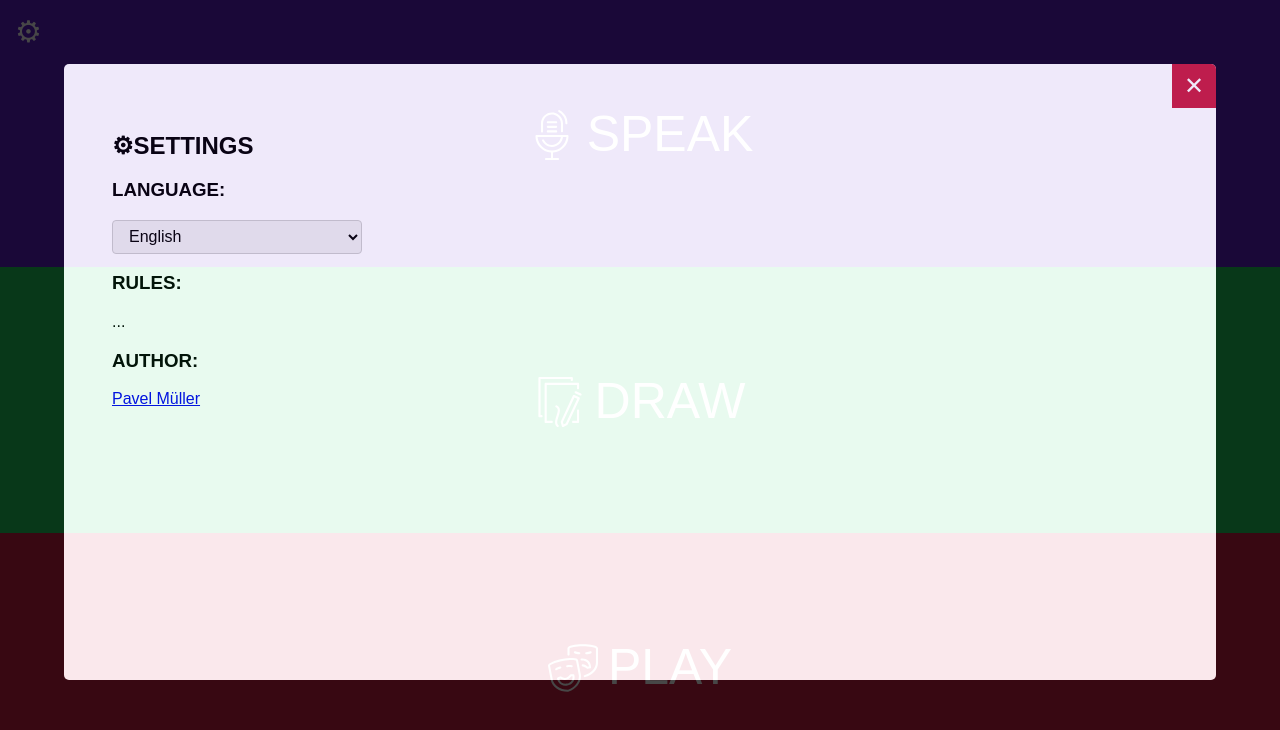
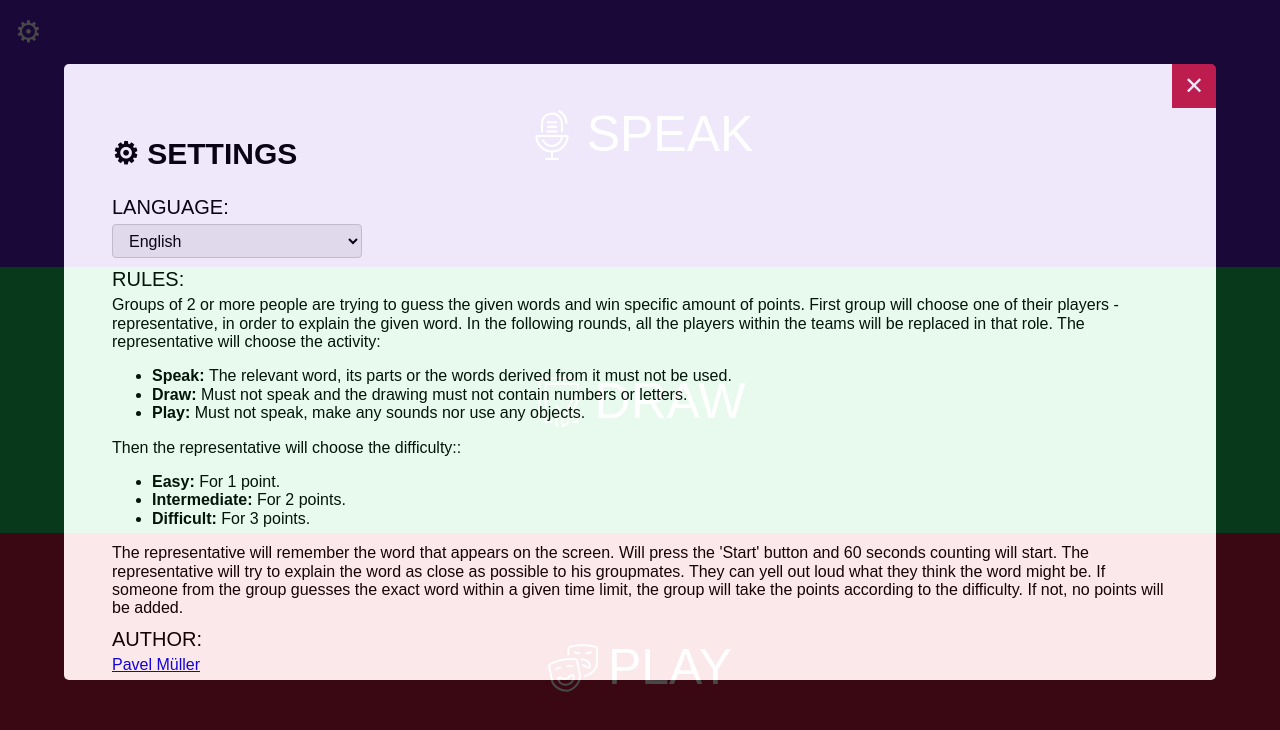
Before and after one commit to froston/charades, a React app: page / in a window 1280 px wide. Both pictures are taken after a click on the link "Settings". Shown: the top 730 px of the page. Built offline with nearby package versions, Linux system fonts and the light colour scheme.

Commit message:
Add rules in english

```diff
--- a/src/components/Settings.css
+++ b/src/components/Settings.css
@@ -16,9 +16,20 @@
   cursor: default;
 }
 
-.settings h2,
+.settings h2  {
+  text-transform: uppercase;
+  font-size: 30px;
+}
+
 .settings h3 {
+  margin: 10px 0 5px 0;
   text-transform: uppercase;
+  font-size: 20px;
+  font-weight: lighter;
+}
+
+.settings p  {
+  margin: 0;
 }
 
 .settings.show {
--- a/src/components/Settings.js
+++ b/src/components/Settings.js
@@ -23,20 +23,30 @@ class Settings extends React.Component {
       <div className={this.props.show ? "settings show" : "settings"}  >
         <div className="modal">
           <button className="close" onClick={this.props.closeModal}>&#10005;</button>
-          <div>
-            <h2><span>&#9881;</span>{lang[this.props.loc].settings.settings}</h2>
+          <h2><span>&#9881; </span>{lang[this.props.loc].settings.title}</h2>
           <h3>{lang[this.props.loc].settings.lang}:</h3>
           <select onChange={(event) => this.props.setLanguage(event.target.value)} value={this.props.loc}>
             <option value="es">{lang[this.props.loc].settings.es}</option>
             <option value="en">{lang[this.props.loc].settings.en}</option>
           </select>
-            <h3>{lang[this.props.loc].settings.rules}:</h3>
-            <p>...</p>
+          <h3>{lang[this.props.loc].settings.rules.title}:</h3>
+          <p>{lang[this.props.loc].settings.rules.game}</p>
+          <ul>
+            <li><b>{lang[this.props.loc].speaking}: </b>{lang[this.props.loc].settings.rules.speaking}</li>
+            <li><b>{lang[this.props.loc].drawing}: </b>{lang[this.props.loc].settings.rules.drawing}</li>
+            <li><b>{lang[this.props.loc].pantomima}: </b>{lang[this.props.loc].settings.rules.pantomima}</li>
+          </ul>
+          <p>{lang[this.props.loc].settings.rules.level}: </p>
+          <ul>
+            <li><b>{lang[this.props.loc].easy}: </b>{lang[this.props.loc].settings.rules.easy}</li>
+            <li><b>{lang[this.props.loc].intermediate}: </b>{lang[this.props.loc].settings.rules.intermediate}</li>
+            <li><b>{lang[this.props.loc].difficult}: </b>{lang[this.props.loc].settings.rules.difficult}</li>
+          </ul>
+          <p>{lang[this.props.loc].settings.rules.course}</p>
           <h3>{lang[this.props.loc].settings.author}:</h3>
           <a href="https://plus.google.com/+pavelmüller1" title="Google+">
             Pavel Müller
           </a>
-          </div>
         </div>
       </div>
     )
--- a/src/containers/App.js
+++ b/src/containers/App.js
@@ -185,13 +185,15 @@ class App extends React.Component {
   render() {
     return (
       <div>
+        {this.state.phase === consts.PHASE_ACTIVITY &&
           <a
             id="settings"
             onClick={() => this.showModal(true)}
-          title={lang[this.state.loc].settings.settings}
+            title={lang[this.state.loc].settings.title}
           >
             &#9881;
           </a>
+        }
         <CSSTransitionGroup
           transitionName="component"
           transitionAppear
--- a/src/lang/en.js
+++ b/src/lang/en.js
@@ -10,13 +10,24 @@ const lang = {
   nextButton: 'Another Word',
   returnButton: 'Return',
   settings: {
-    settings: 'Settings',
+    title: 'Settings',
     lang: 'Language',
     chooseLang: 'Choose Language',
-    rules: 'Rules',
     author: 'Author',
     en: "English",
-    es: "Spanish"
+    es: "Spanish",
+    rules: {
+      title: "Rules",
+      game: "Groups of 2 or more people are trying to guess the given words and win specific amount of points. First group will choose one of their players - representative, in order to explain the given word. In the following rounds, all the players within the teams will be replaced in that role. The representative will choose the activity:",
+      speaking: "The relevant word, its parts or the words derived from it must not be used.",
+      drawing: "Must not speak and the drawing must not contain numbers or letters.",
+      pantomima: "Must not speak, make any sounds nor use any objects.",
+      level: "Then the representative will choose the difficulty:",
+      easy: "For 1 point.",
+      intermediate: "For 2 points.",
+      difficult: "For 3 points.",
+      course: "The representative will remember the word that appears on the screen. Will press the 'Start' button and 60 seconds counting will start. The representative will try to explain the word as close as possible to his groupmates. They can yell out loud what they think the word might be. If someone from the group guesses the exact word within a given time limit, the group will take the points according to the difficulty. If not, no points will be added.",
+    }
   }
 }
 
--- a/src/lang/es.js
+++ b/src/lang/es.js
@@ -10,13 +10,24 @@ const lang = {
   nextButton: 'Otra Palabra',
   returnButton: 'Volver',
   settings: {
-    settings: 'Ajustes',
+    title: 'Ajustes',
     lang: 'Idioma',
     chooseLang: 'Elegir Idioma',
-    rules: 'Reglas',
     author: 'Autor',
     en: "inglés",
-    es: "español"
+    es: "español",
+    rules: {
+      title: "Rules",
+      game: "Groups of 2 or more people are trying to guess the given words and win specific amount of points. First group will choose one of their players - representative, in order to explain the given word. In the following rounds, all the players within the teams will be replaced in that role. The representative will choose the activity:",
+      speaking: "The relevant word, its parts or the words derived from it must not be used.",
+      drawing: "Must not speak and the drawing must not contain numbers or letters.",
+      pantomima: "Must not speak, make any sounds nor use any objects.",
+      level: "Then the representative will choose the difficulty:",
+      easy: "For 1 point.",
+      intermediate: "For 2 points.",
+      difficult: "For 3 points.",
+      course: "The representative will remember the word that appears on the screen. Will press the 'Start' button and 60 seconds counting will start. The representative will try to explain the word as close as possible to his groupmates. They can yell out loud what they think the word might be. If someone from the group guesses the exact word within a given time limit, the group will take the points according to the difficulty. If not, no points will be added.",
+    }
   }
 }
 
```
Lines whose indentation alone changed are shown as unchanged.
